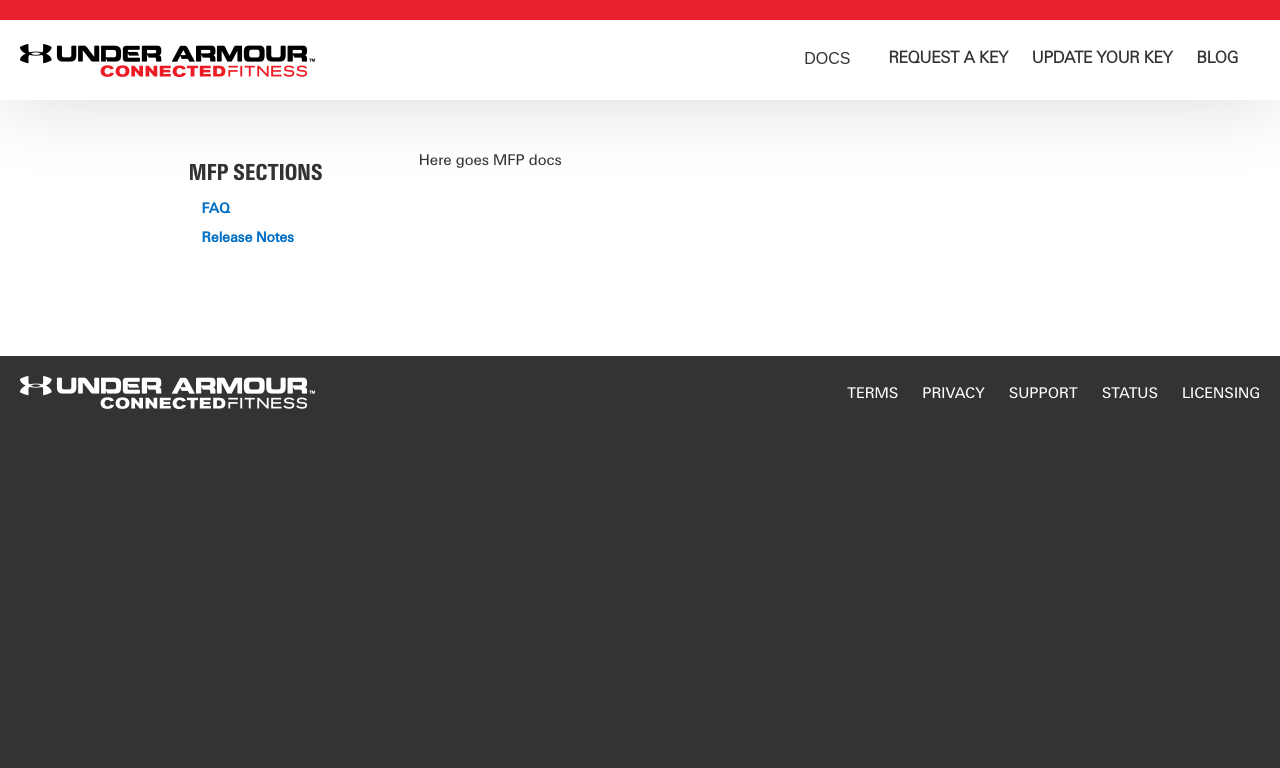
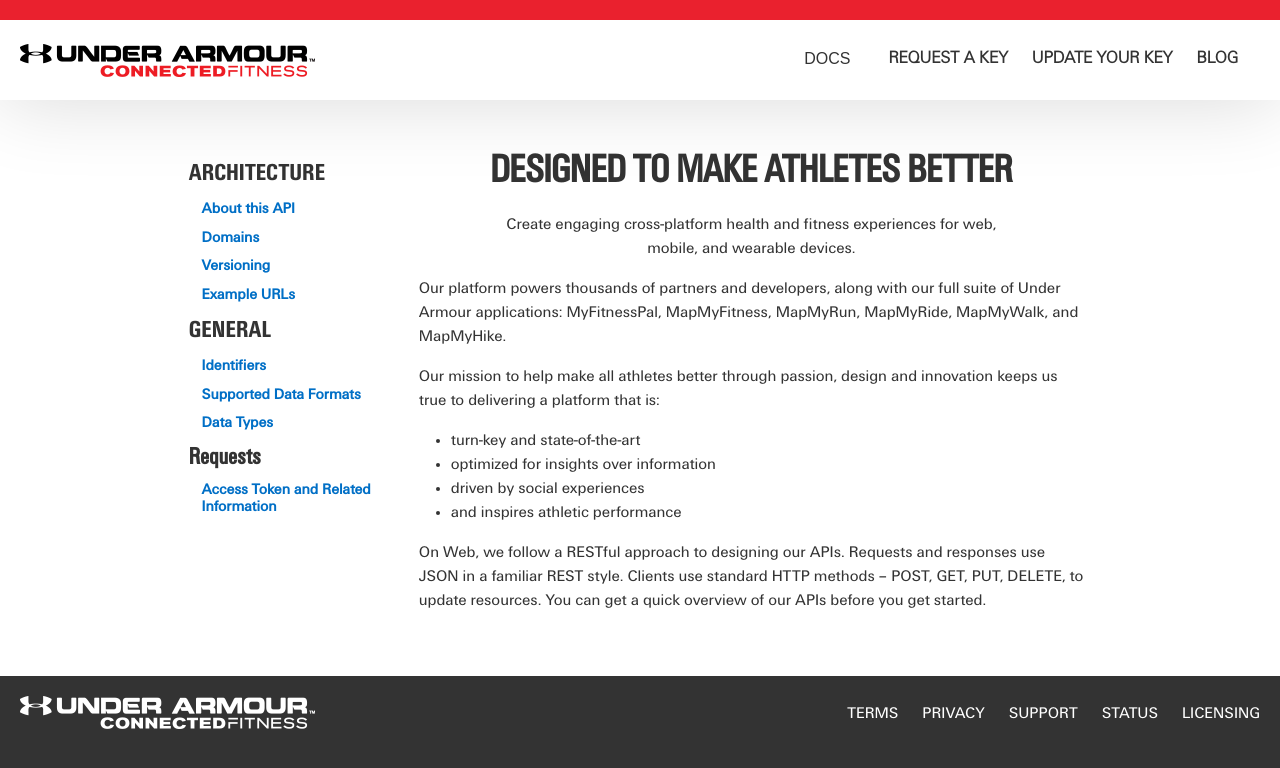
Before and after one commit to jeudyx/jeudyx.github.io, a Jekyll site: the page built from docs-mfp/index.html, in a window 1280 px wide. Shown: the top 768 px of the page. Built offline with Jekyll 4.4.1, drawn with Linux system fonts in a browser that asks for light colours.

Commit message:
Adding docs and side menu for MFP

```diff
--- a/_includes/mfp_sidenav.html
+++ b/_includes/mfp_sidenav.html
@@ -1,7 +1,16 @@
 <div class="sidenav">
 
-  <h3>MFP Sections</h3>
-  <a href="{{ site.github.url }}/faq">FAQ</a>
-  <a href="{{ site.github.url }}/docs/v70_Release_Notes">Release Notes</a>
+  <h3>Architecture</h3>
+  <a href="{{ site.github.url }}/docs-mpf/about">About this API</a>
+  <a href="{{ site.github.url }}/docs-mpf/domains">Domains</a>
+  <a href="{{ site.github.url }}/docs-mpf/versioning">Versioning</a>
+  <a href="{{ site.github.url }}/docs-mpf/example-urls">Example URLs</a>
+
+  <h3>General</h3>
+  <a href="{{ site.github.url }}/docs-mpf/identifiers">Identifiers</a>
+  <a href="{{ site.github.url }}/docs-mpf/supported-data-formats">Supported Data Formats </a>
+  <a href="{{ site.github.url }}/docs-mpf/data-types">Data Types</a>
+  <h4>Requests</h4>
+  <a href="{{ site.github.url }}/docs-mpf/access-tokens">Access Token and Related Information </a>
 
 </div>
--- a/docs-mfp/index.html
+++ b/docs-mfp/index.html
@@ -4,5 +4,30 @@
 version: v0.1
 ---
 <div class="ua-container page-docs">
-Here goes MFP docs
+    <article>
+        <section>
+            <h1 class="text-center">Designed to Make Athletes Better</h1>
+            <p class="text-center">Create engaging cross-platform health and fitness experiences for web,
+                <br/>mobile, and wearable devices.</p>
+        </section>
+        <p>
+            Our platform powers thousands of partners and developers, along with our full suite of Under Armour applications: MyFitnessPal, MapMyFitness, MapMyRun, MapMyRide, MapMyWalk, and MapMyHike.
+        </p>
+        <p>
+            Our mission to help make all athletes better through passion, design and innovation keeps us true to delivering a platform that is:
+        </p>
+        <ul>
+            <li>turn-key and state-of-the-art</li>
+            <li>optimized for insights over information</li>
+            <li>driven by social experiences</li>
+            <li>and inspires athletic performance</li>
+        </ul>
+        <!--<p>
+            For wearables, our lightweight SDK encapsulates key algorithms that help you deliver the same authentic performance as in mobile or web. At this time, we are working with select partners to bring our wearable SDK to devices. If you would like to be one of them, please
+            <a href="mailto:Partner-Support@underarmour.com">contact us</a>.
+        </p>-->
+        <p>
+            On Web, we follow a RESTful approach to designing our APIs. Requests and responses use JSON in a familiar REST style. Clients use standard HTTP methods – POST, GET, PUT, DELETE, to update resources. You can get a quick overview of our APIs before you get started.
+        </p>
+    </article>
 </div>
```
Also changed, not shown: docs-mfp/about.md (added, +14 -0 lines), docs-mfp/domains.md (added, +14 -0 lines), docs-mfp/example-urls.md (added, +14 -0 lines), docs-mfp/versioning.md (added, +14 -0 lines).
